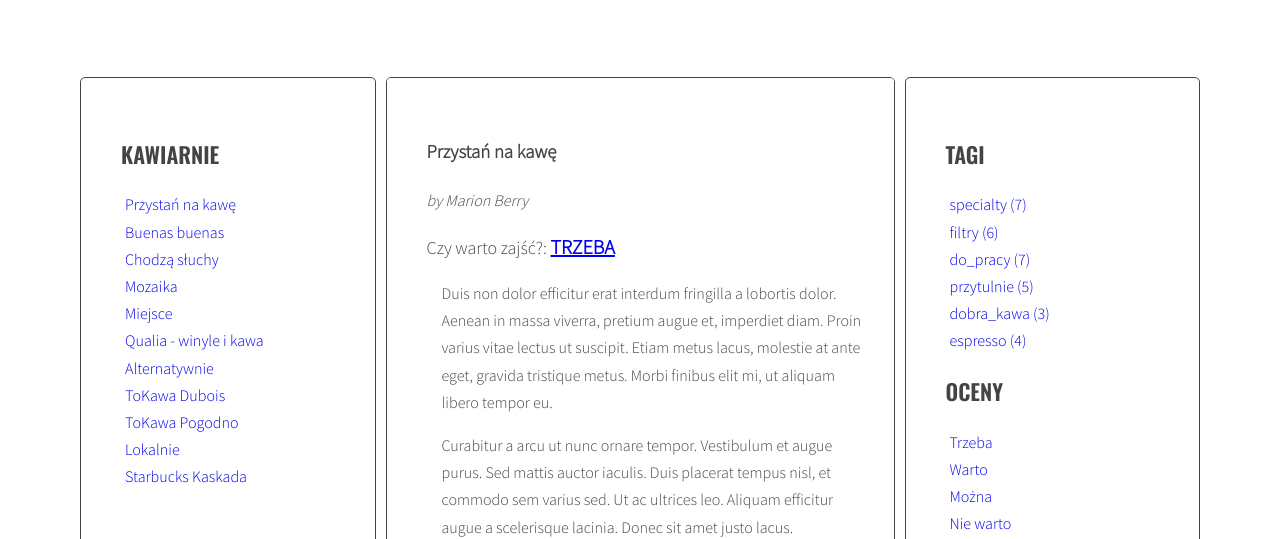
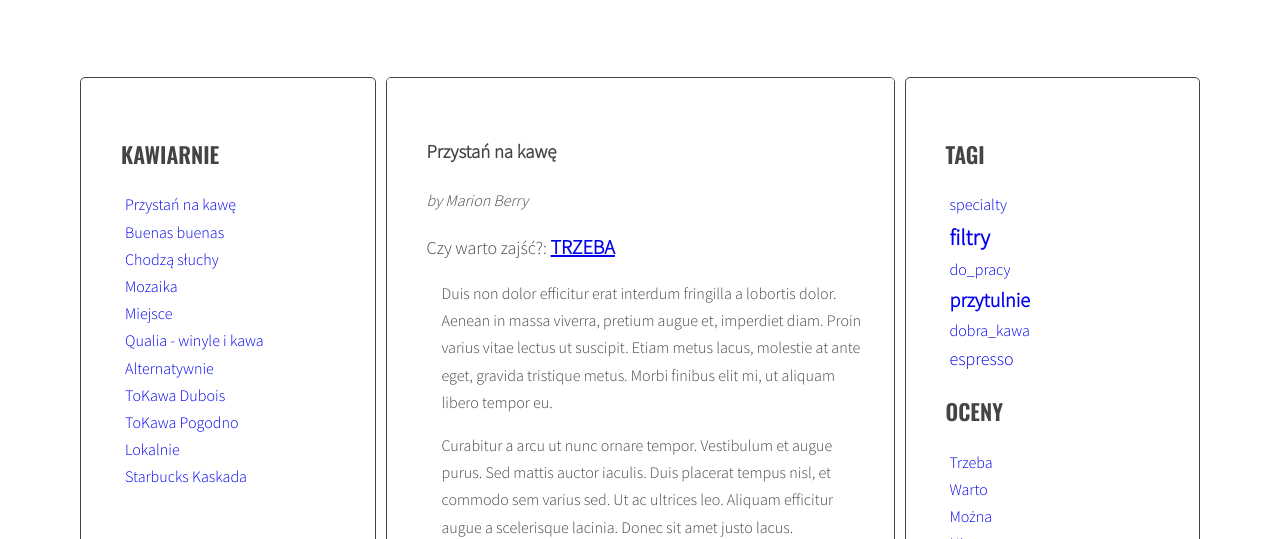
Before and after one commit to gitmaciejpiotr/javascript-blog, a website: page index.html in a window 1280 px wide. Shown: the part 261-800 px from the top of the page. Drawn offline with nearby package versions, Linux system fonts and the light colour scheme.

Commit message:
Change calculateTagClass func - modyfied class ranges

```diff
--- a/js/script.js
+++ b/js/script.js
@@ -113,7 +113,11 @@
   };
 
   const calculateTagClass = function (count, params) {
-    return Math.floor((count - params.min) / (params.max - params.min) * (optCloudClassCount - 1) + 1);
+    let classNumber = optCloudClassPrefix + Math.floor((count - params.min) / (params.max - params.min) * optCloudClassCount + 1);
+    if (classNumber === 6) {
+      return classNumber--;
+    }
+    return classNumber;
   };
 
   const generateTags = function () {
@@ -172,7 +176,7 @@
     /* [NEW] START LOOP: for each tag in allTags: */
     for (let tag in allTags) {
       /* [NEW] generate code of a link and add it to allTagsHTML */
-      allTagsHTML += '<li><a href="#' + tag + '" class="' + calculateTagClass(allTags[tag], tagsParams) + '"><span>' + tag + ' (' + allTags[tag] + ') ' + '</span></a></li>';
+      allTagsHTML += '<li><a href="#' + tag + '" class="' + calculateTagClass(allTags[tag], tagsParams) + '"><span>' + tag + '</span></a></li>';
       console.log(calculateTagClass(allTags[tag], tagsParams));
     }
     /* [NEW] END LOOP: for each tag in allTags: */
--- a/sass/style.scss
+++ b/sass/style.scss
@@ -138,6 +138,33 @@ body {
   }
 }
 
+/* Tags */
+
+.tags {
+  display: inline;
+}
+
+.tag-size-1 {
+  font-size: 16px;
+  font-weight: 400;
+}
+.tag-size-2 {
+  font-size: 18px;
+  font-weight: 500;
+}
+.tag-size-3 {
+  font-size: 20px;
+  font-weight: 600;
+}
+.tag-size-4 {
+  font-size: 22px;
+  font-weight: 700;
+}
+.tag-size-5 {
+  font-size: 24px;
+  font-weight: 800;
+}
+
 /* Grades */
 
 .post-givenGrade {
```
Also changed, not shown: css/style.css, 1 other file.
